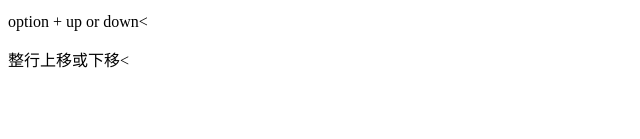
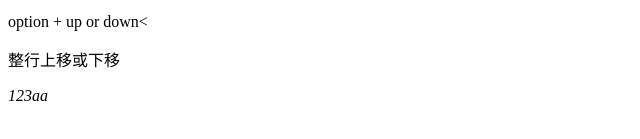
Before and after one commit to a050949359/html_course, a plain HTML site: page index01.html in a window 1280 px wide. Shown: the part 281-420 px from the top of the page, 0-640 px from the left. Drawn offline with Linux system fonts and the light colour scheme.

Commit message:
add no useful icon

```diff
--- a/index01.html
+++ b/index01.html
@@ -14,7 +14,7 @@
         <p>option + shift + 選取多行<
         <p>可一同輸入<
         <p>option + up or down<
-        <p>整行上移或下移<
-
+        <p>整行上移或下移</p>
+        <i class="fas fa-ad">123</i><i class="fas fa-ad">aa</i>
     </body>
 </html>
```
